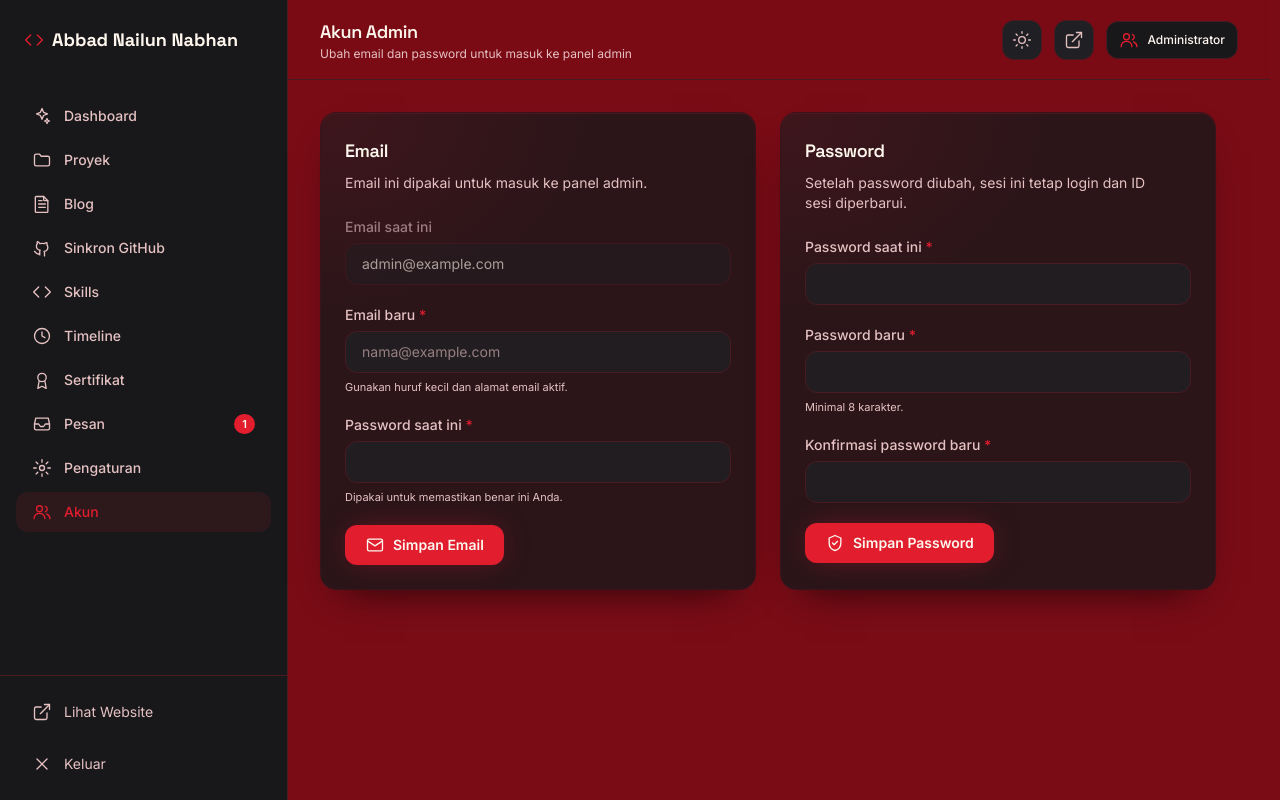
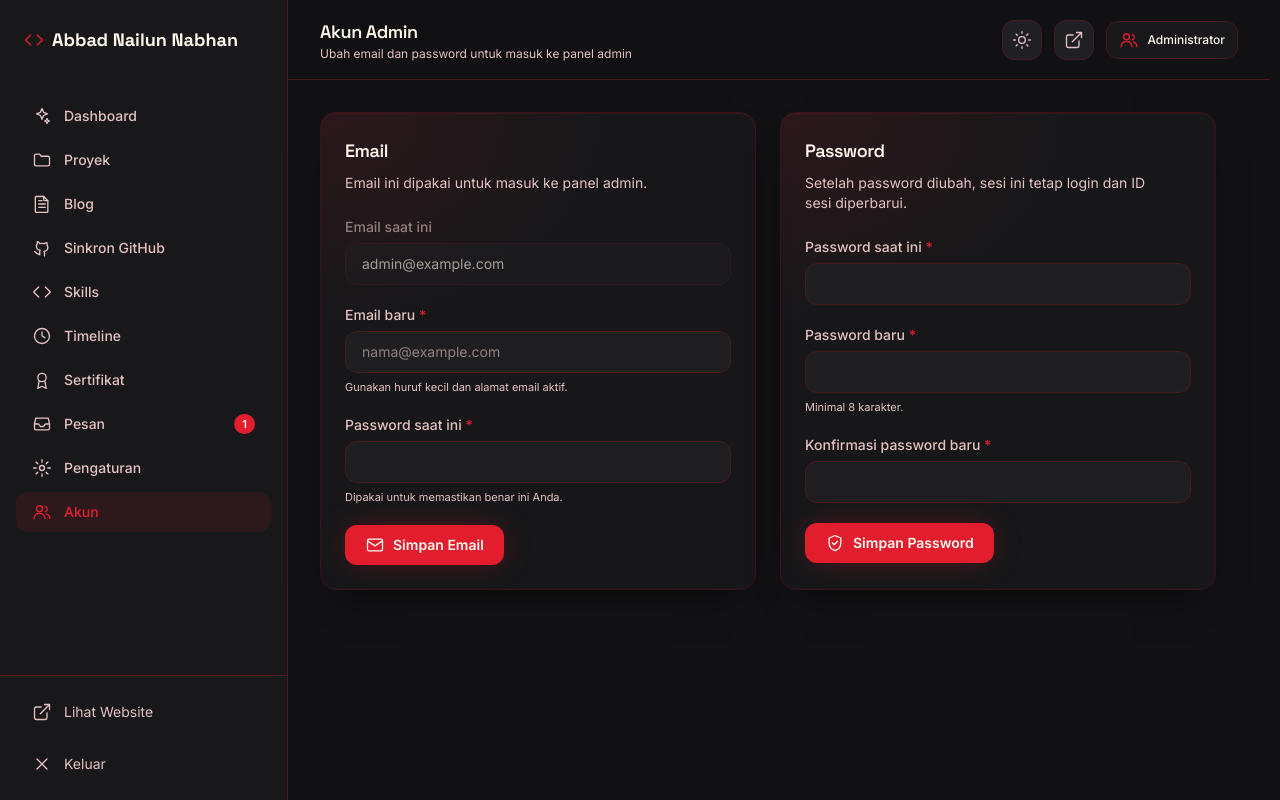
Before and after one commit to nailzen014-collab/Pesonal-Branding, a Laravel app: page /admin/account in a window 1280 px wide. Run offline with Laravel 12, Linux system fonts and the light colour scheme; a user stored in the database is signed in; data comes from the database, SQL or seed files in the repository; style sheets or scripts are compiled from the project's sources; some libraries are stand-ins or nearby versions.

Commit message:
feat: Swap ink color variables for improved readability and design consistency

```diff
--- a/resources/css/app.css
+++ b/resources/css/app.css
@@ -19,8 +19,8 @@
     :root {
         color-scheme: dark;
 
-        --ink: 122 12 22;
-        --ink-soft: 18 18 20;
+        --ink: 18 18 20;
+        --ink-soft: 122 12 22;
         --surface: 24 24 27;
         --surface-2: 32 32 36;
         --surface-3: 43 43 48;
```
